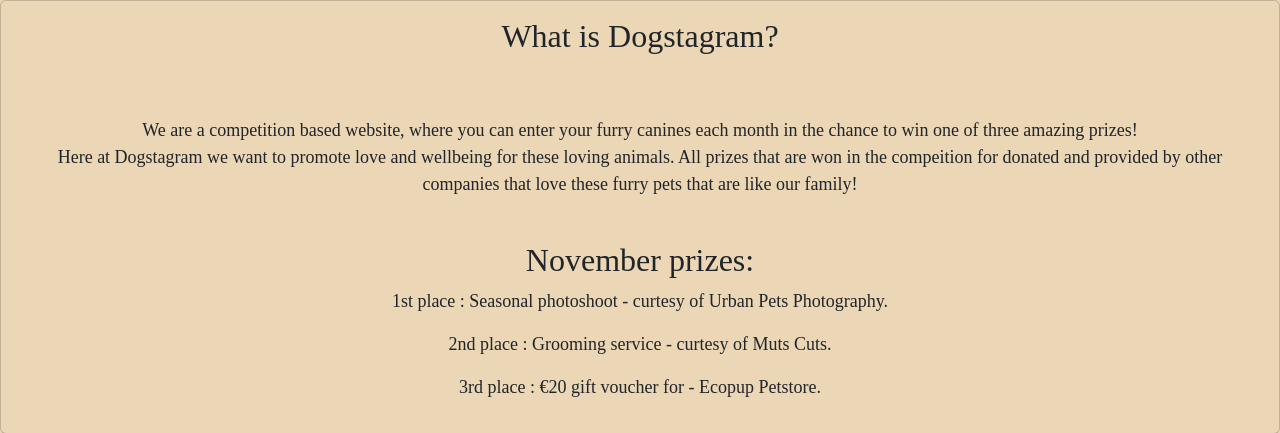
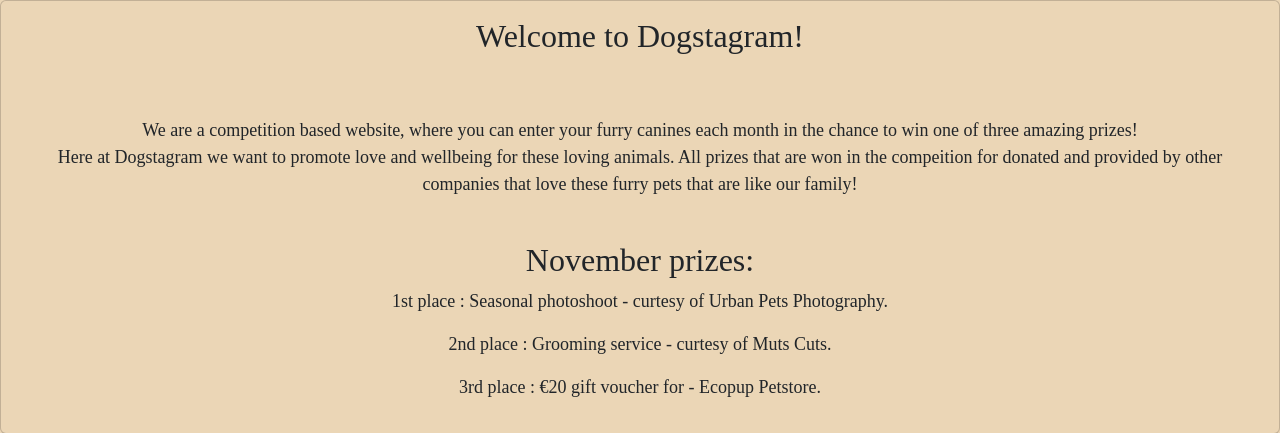
Before and after one commit to shellym96/dog-stagram, a Django app: page / in a window 1280 px wide. Shown: the part 59-492 px from the top of the page. Run offline with Django 3.2, Linux system fonts and the light colour scheme; some libraries are stand-ins or nearby versions.

Commit message:
Change h2 to welcome to dogstagram

```diff
--- a/templates/home.html
+++ b/templates/home.html
@@ -2,9 +2,9 @@
 
 {% block content %}
 
-<div class="card" style="text-align: center; background-color: rgb(235, 214, 182);">
+<div class="card">
     <div class="card-body">
-        <h2> What is Dogstagram?</h2>
+        <h2> Welcome to Dogstagram!</h2>
         <br>
         <br>
         <p id="welcome">
```
